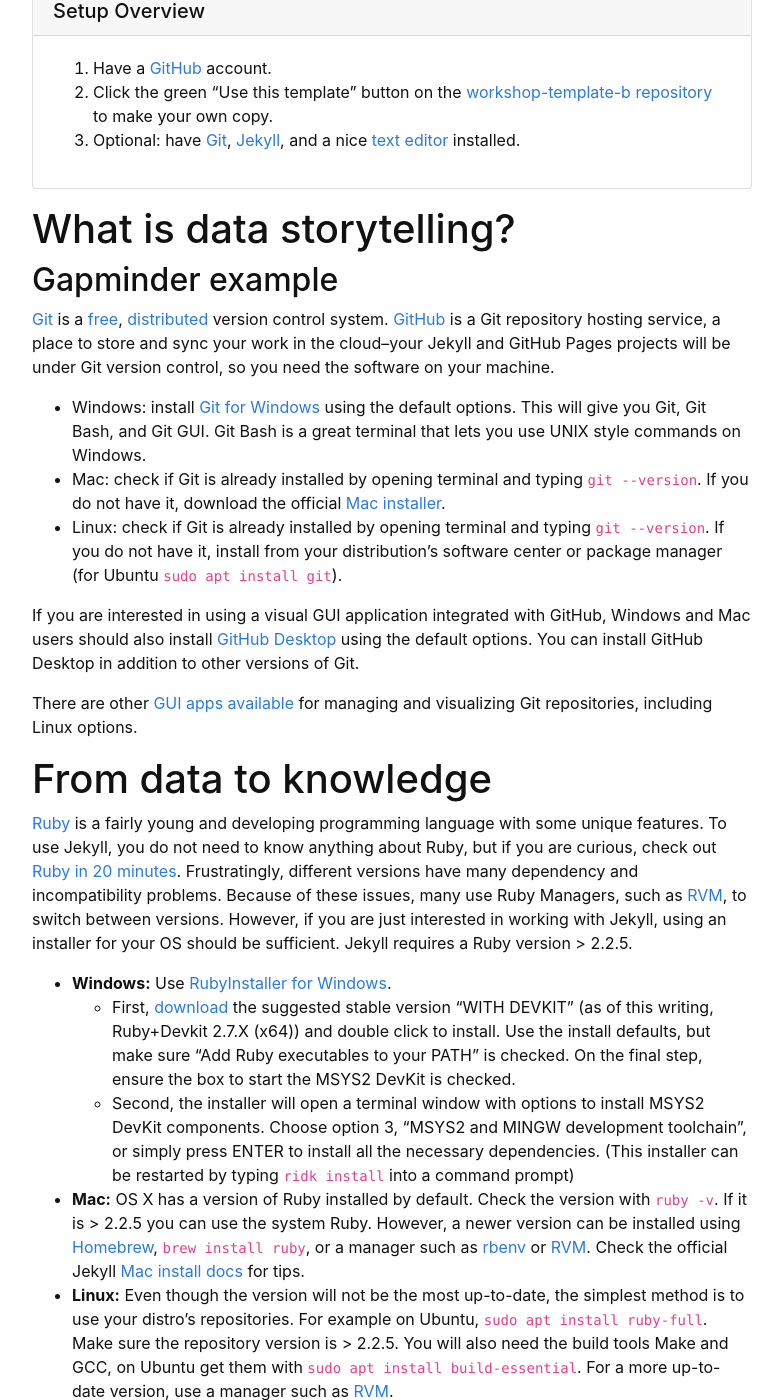
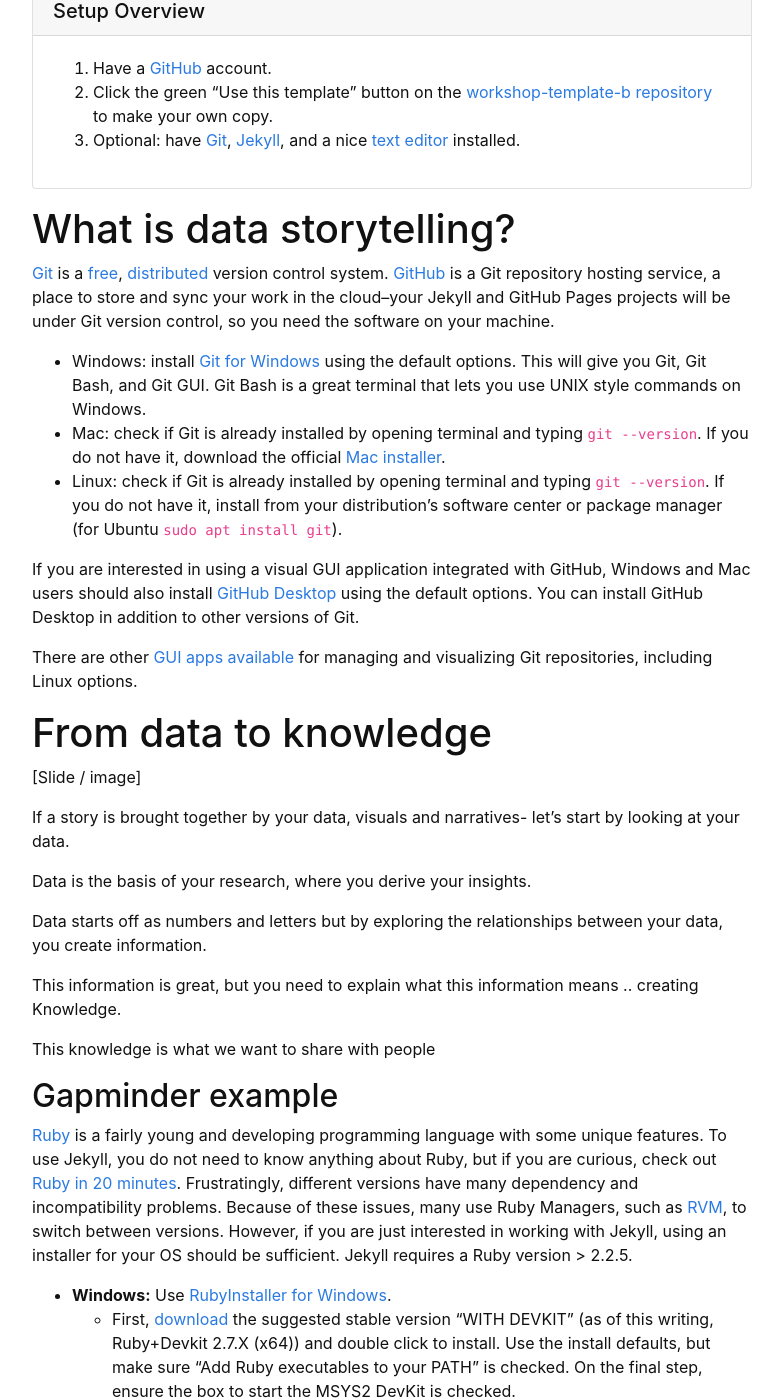
Before and after one commit to masamiy/DataStoryTelling, a Jekyll site: the page built from content/0-intro.md, in a window 1280 px wide and 1400 px high, scrolled down 485 px. Shown: the whole window, without its empty margins (248-1031 px from the left). Built offline with Jekyll 4.4.1, drawn with Linux system fonts in a browser that asks for light colours.

Commit message:
Update and rename 0-prep.md to 0-intro.md

```diff
--- a/content/0-prep.md
+++ b/content/0-intro.md
@@ -37,6 +37,20 @@ You can install GitHub Desktop in addition to other versions of Git.
 There are other [GUI apps available](https://git-scm.com/downloads/guis) for managing and visualizing Git repositories, including Linux options.
 
 # From data to knowledge
+
+[Slide / image]
+
+If a story is brought together by your data, visuals and narratives- let’s start by looking at your data.
+
+Data is the basis of your research, where you derive your insights.
+
+Data starts off as numbers and letters but by exploring the relationships between your data, you create information.
+
+This information is great, but you need to explain what this information means .. creating Knowledge.
+
+This knowledge is what we want to share with people
+
+## Gapminder example
 
 [Ruby](https://www.ruby-lang.org/en/) is a fairly young and developing programming language with some unique features.
 To use Jekyll, you do not need to know anything about Ruby, but if you are curious, check out [Ruby in 20 minutes](https://www.ruby-lang.org/en/documentation/quickstart/).
```
Also changed, not shown: other parts of content/0-intro.md (+1 -1 lines).
